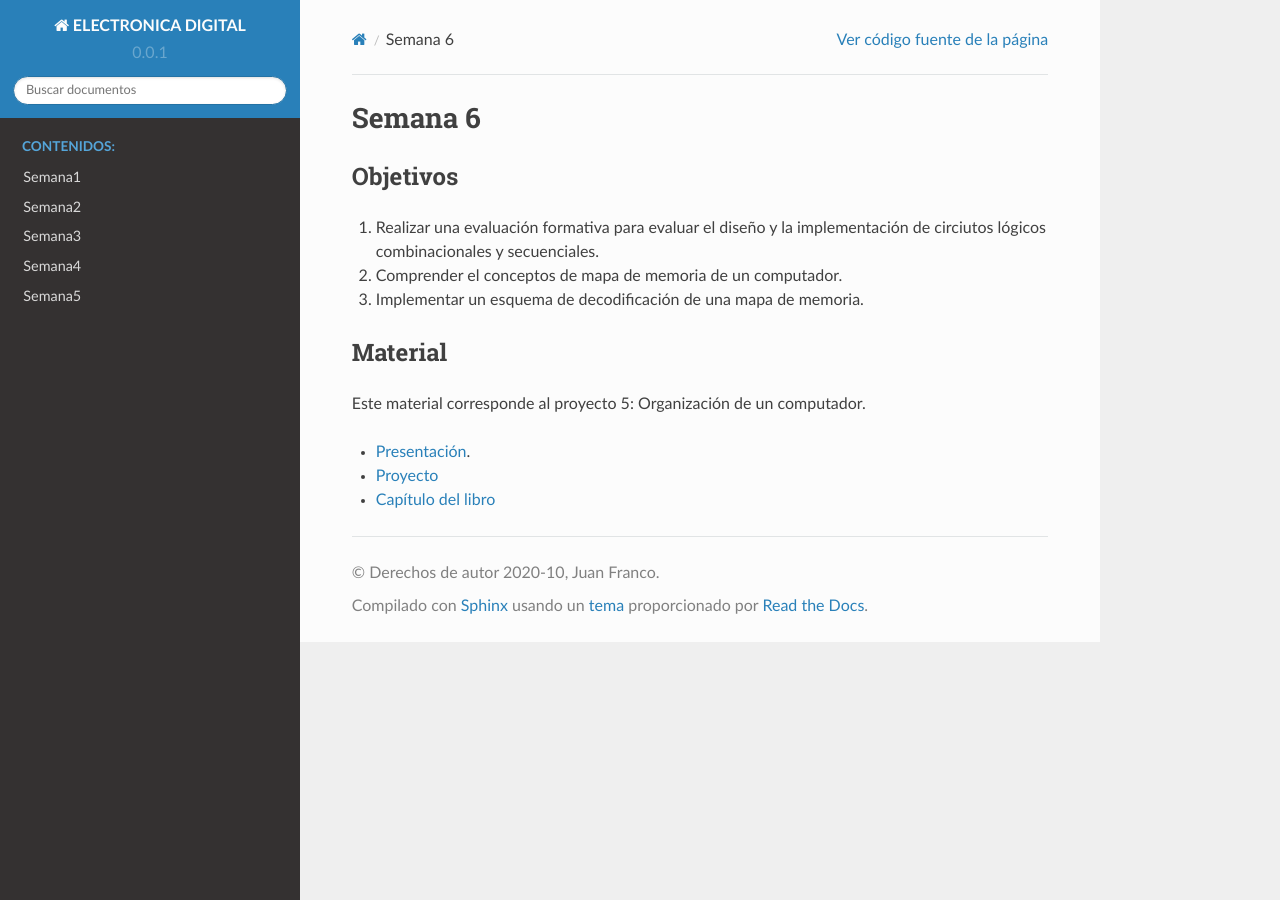
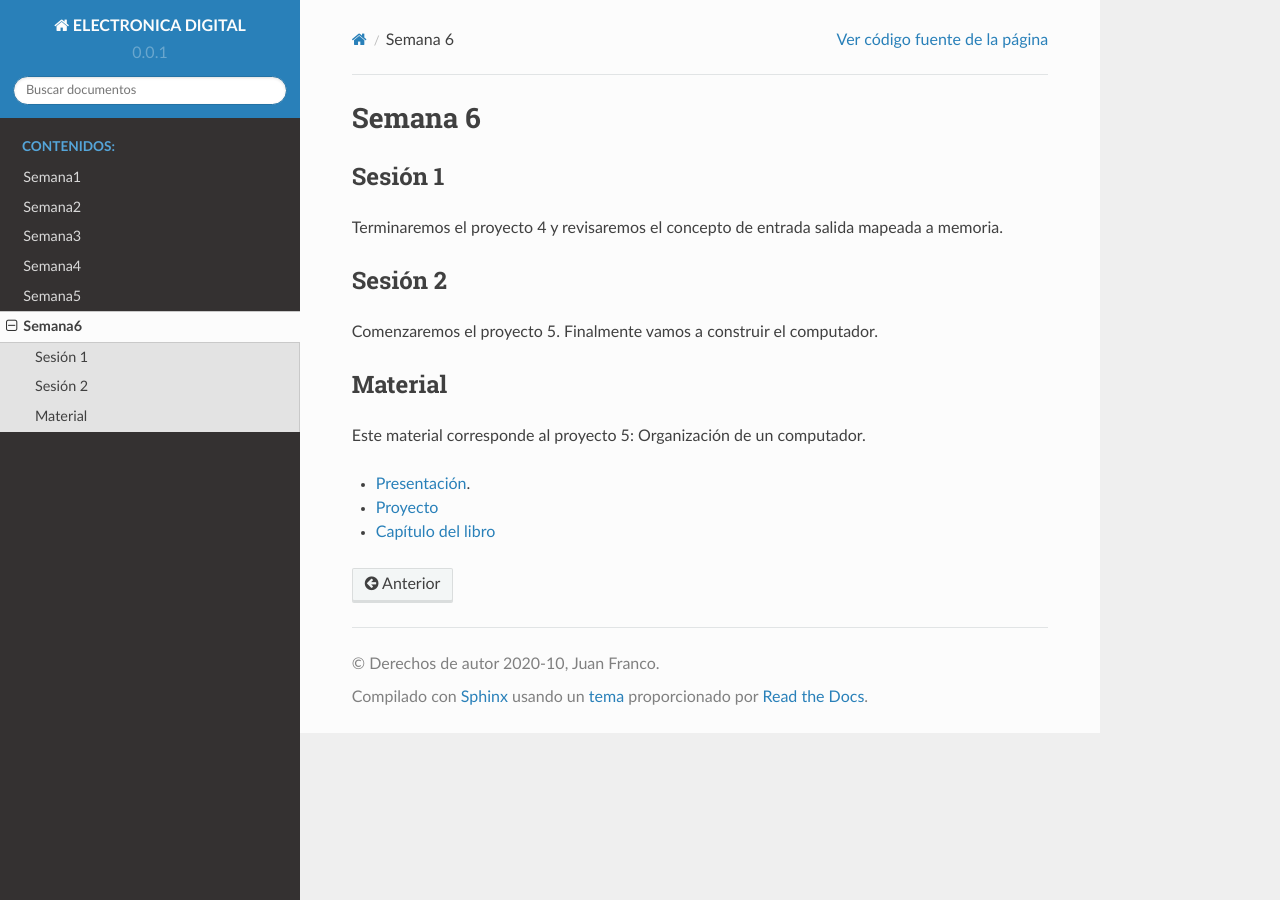
Before and after one commit to juanferfranco/ElectronicaDigital, a Sphinx documentation site: the page built from docs/_semana6/semana6.rst, in a window 1280 px wide. Built offline with Sphinx 7.4.7 and the Read the Docs theme 2.0.0, drawn with Linux system fonts in a browser that asks for light colours.

Commit message:
add week 6

```diff
--- a/docs/_semana6/semana6.rst
+++ b/docs/_semana6/semana6.rst
@@ -1,12 +1,17 @@
 Semana 6
 ===========
 
-Objetivos
+Sesión 1
 ----------
-1. Realizar una evaluación formativa para evaluar el diseño y la implementación de circiutos lógicos
-   combinacionales y secuenciales.
-2. Comprender el conceptos de mapa de memoria de un computador.
-3. Implementar un esquema de decodificación de una mapa de memoria.
+
+Terminaremos el proyecto 4 y revisaremos el concepto de entrada salida
+mapeada a memoria.
+
+
+Sesión 2
+----------
+
+Comenzaremos el proyecto 5. Finalmente vamos a construir el computador.
 
 Material
 ---------
--- a/docs/index.rst
+++ b/docs/index.rst
@@ -73,3 +73,4 @@ del docente.
    Semana3 <_semana3/semana3>
    Semana4 <_semana4/semana4>
    Semana5 <_semana5/semana5>
+   Semana6 <_semana6/semana6>
```
